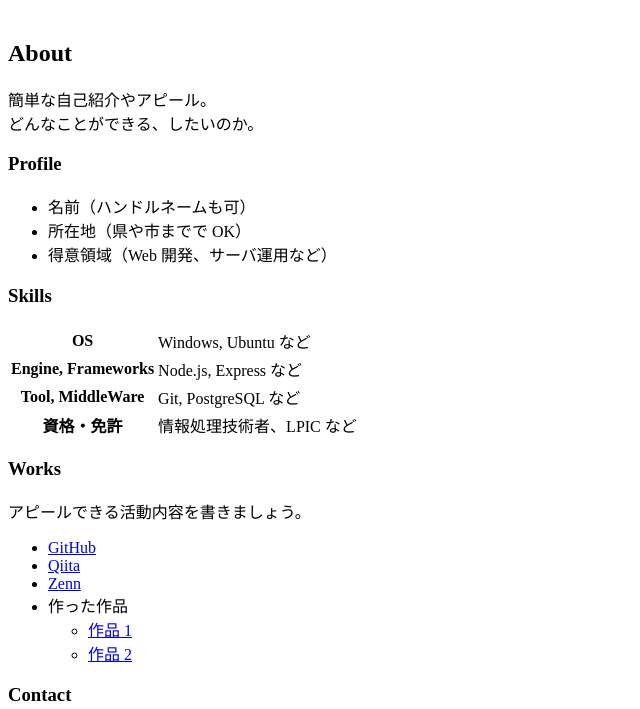
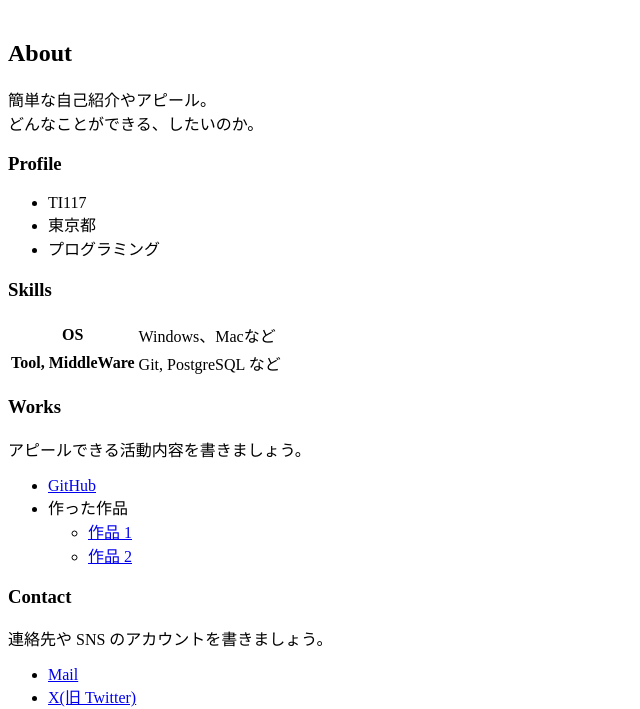
Before and after one commit to TI117/GitHub-TI117.github.io, a plain HTML site: page index.html in a window 1280 px wide. Shown: the part 87-796 px from the top of the page, without its empty margins (0-640 px from the left). Drawn offline with Linux system fonts and the light colour scheme.

Commit message:
Update index.html

```diff
--- a/index.html
+++ b/index.html
@@ -16,28 +16,20 @@
 
     <h3>Profile</h3>
     <ul>
-      <li>名前（ハンドルネームも可）</li>
-      <li>所在地（県や市までで OK）</li>
-      <li>得意領域（Web 開発、サーバ運用など）</li>
+      <li>TI117</li>
+      <li>東京都</li>
+      <li>プログラミング</li>
     </ul>
 
     <h3>Skills</h3>
     <table>
       <tr>
         <th>OS</th>
-        <td>Windows, Ubuntu など</td>
-      </tr>
-      <tr>
-        <th>Engine, Frameworks</th>
-        <td>Node.js, Express など</td>
+        <td>Windows、Macなど</td>
       </tr>
       <tr>
         <th>Tool, MiddleWare</th>
         <td>Git, PostgreSQL など</td>
-      </tr>
-      <tr>
-        <th>資格・免許</th>
-        <td>情報処理技術者、LPIC など</td>
       </tr>
     </table>
 
@@ -45,8 +37,6 @@
     <p>アピールできる活動内容を書きましょう。</p>
     <ul>
       <li><a href="https://github.com/">GitHub</a></li>
-      <li><a href="https://qiita.com/">Qiita</a></li>
-      <li><a href="https://zenn.dev/">Zenn</a></li>
       <li>
         作った作品
         <ul>
@@ -59,8 +49,8 @@
     <h3>Contact</h3>
     <p>連絡先や SNS のアカウントを書きましょう。</p>
     <ul>
-      <li><a href="mailto:name@example.com">Mail</a></li>
-      <li><a href="https://twitter.com/n_yobikou">X(旧 Twitter)</a></li>
+      <li><a href="imait1656@gmail.com">Mail</a></li>
+      <li><a href="https://twitter.com/">X(旧 Twitter)</a></li>
       <li><a href="https://www.linkedin.com/">LinkedIn</a></li>
     </ul>
 
```
